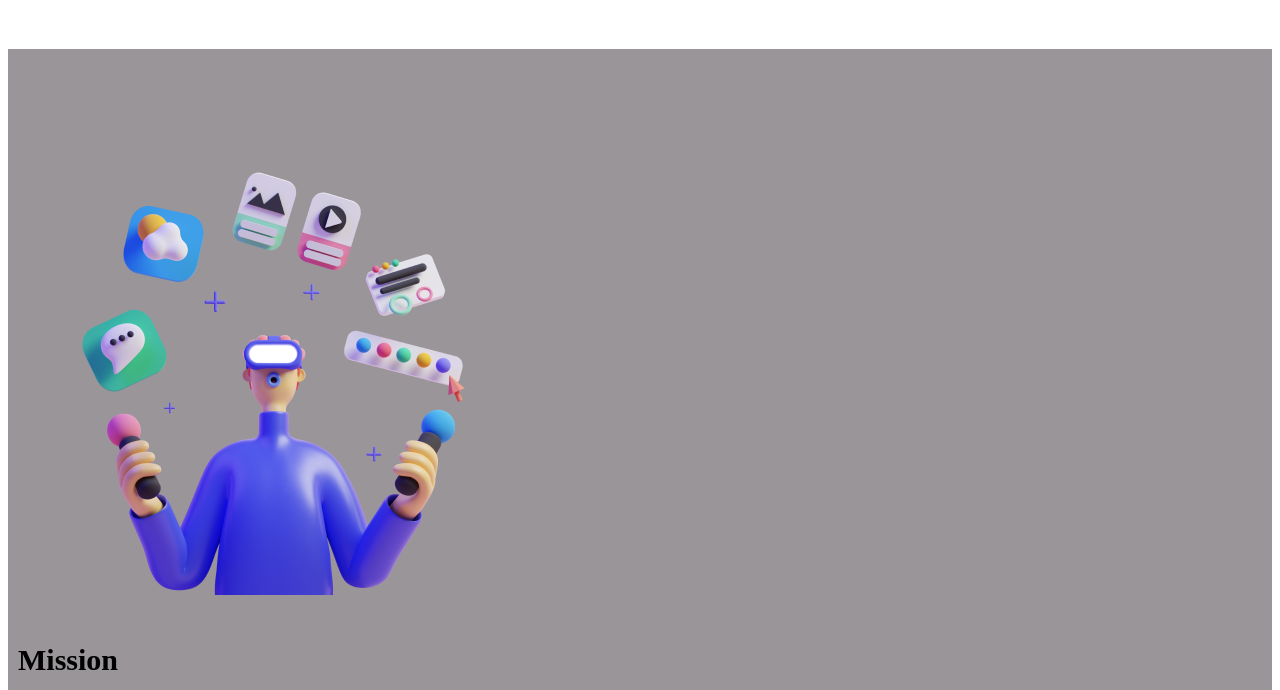
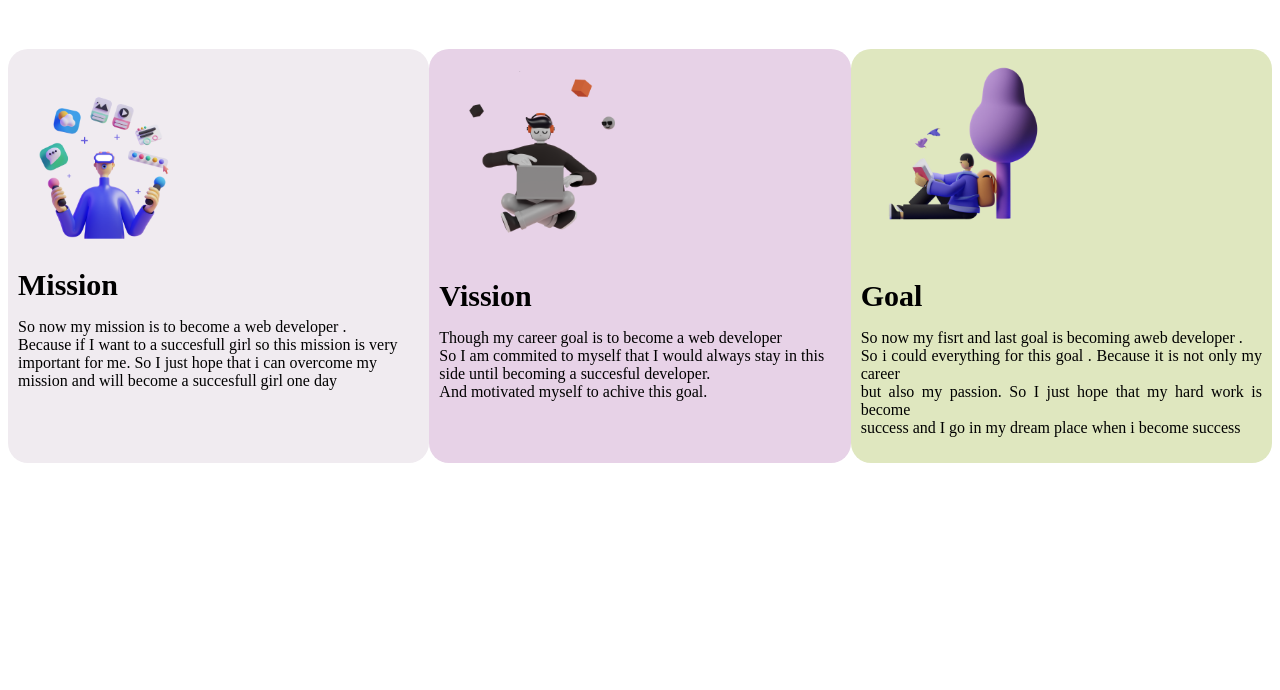
Before and after one commit to Sumaiyash/mission-2022, a plain HTML site: page index.html in a window 1280 px wide. Shown: the part 550-1240 px from the top of the page. After the commit the page ends 1021 px from the top, so only its background shows below. Drawn offline with Linux system fonts and the light colour scheme.

Commit message:
again addaed

```diff
--- a/index.html
+++ b/index.html
@@ -42,9 +42,9 @@
             <h1><b>My Mission in <span class="span1"> 2022</span></b></h1>
         </div>
 
-        <div>
+        <div class="parent">
             <div class="box1">
-                <img src="image/illustrator-1.png" alt="">
+                <img class="img2" src="image/illustrator-1.png" alt="">
                 <p><b id="bold">Mission</b></p>
                 <p class="para2">So now my mission is to become a web developer . <br>
                     Because if I want to a succesfull girl so this mission is very <br> important for me.
@@ -53,15 +53,24 @@
 
             </div>
             <div class="box2">
-                <img src="image/illustrator-2.png" alt="">
-                <p><b>Vission</b></p>
+                <img class="img2" src="image/illustrator-2.png" alt="">
                 <p>
+                    <b id="bold">Vission</b>
+                </p>
+                <p class="para2">
                     Though my career goal is to become a web developer <br>
                     So I am commited to myself that I would always stay in this <br>side
                     until becoming a succesful developer. <br>And motivated myself to achive this goal.
                 </p>
             </div>
-            <div class="box3"></div>
+            <div class="box3">
+                <img class="img2" src="image/illustrator-3.png" alt="">
+                <p><b id="bold">Goal</b></p>
+                <p class="para2">So now my fisrt and last goal is becoming aweb developer . <br>
+                    So i could everything for this goal . Because it is not only my career <br>but also my passion.
+                    So I just hope that my hard work is become <br> success and I go in my dream place when i become
+                    success </p>
+            </div>
 
         </div>
     </section>
--- a/style.css
+++ b/style.css
@@ -40,6 +40,10 @@
 .span1{
     color: rgb(241, 170, 36);
 }
+.img2{
+    width: 50%;
+    height: auto;
+}
 .para2{
     text-align: justify;
 }
@@ -47,6 +51,29 @@
     font-size: 30px;
 }
 .box1{
-    background-color: rgb(153, 149, 153);
-    padding: 10px ;
+    background-color: rgb(240, 235, 240);
+    padding: 10px;
+    height: auto;
+    width: 50%;
+    border-radius: 20px ;
 }
+.box2{
+    background-color: rgb(231, 210, 231);
+    padding: 10px;
+    height: auto;
+    width: 50%;
+    border-radius: 20px ;
+}
+
+.box3{
+    background-color: rgb(223, 231, 191);
+    padding: 10px;
+    height: auto;
+    width: 50%;
+    border-radius: 20px ;
+}
+
+.parent{
+    display: flex;
+
+}
```
